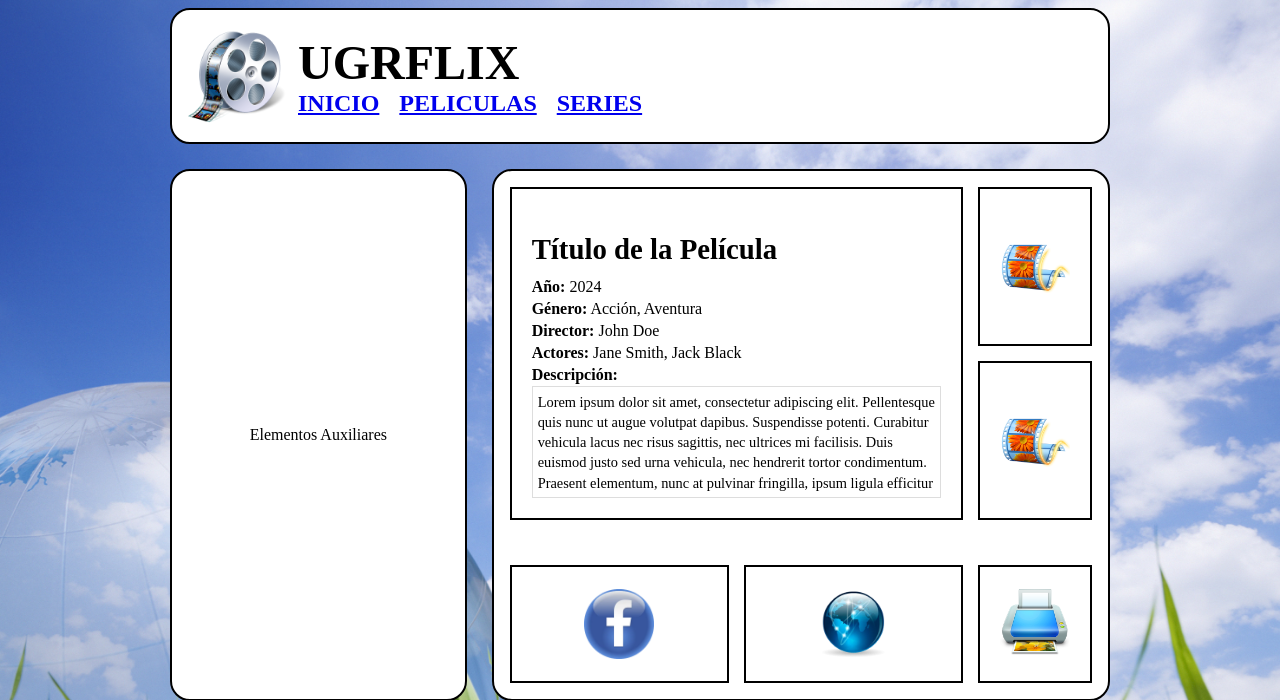
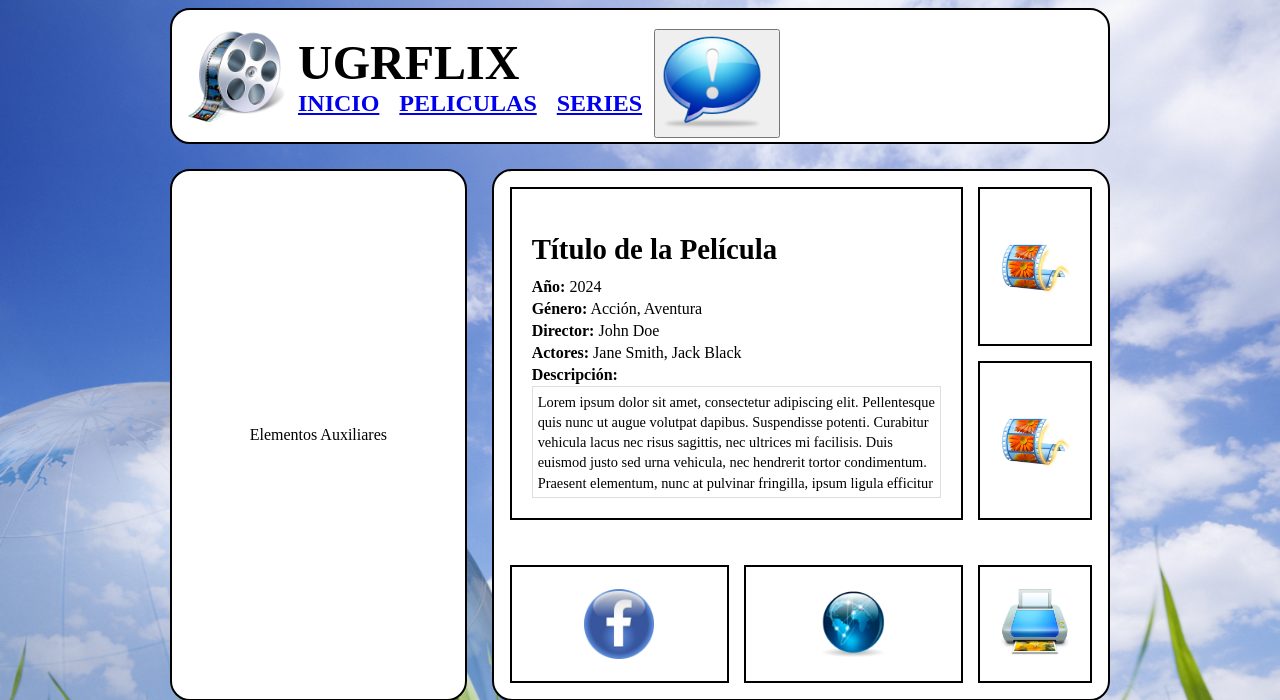
Before and after one commit to Quartenion/SIBW, a PHP site: page /pelicula.html in a window 1280 px wide. Shown: the top 700 px of the page. Run offline with PHP 8.4, Linux system fonts and the light colour scheme.

Commit message:
migajas iniciales p#2

```diff
--- a/P1/pelicula.css
+++ b/P1/pelicula.css
@@ -25,6 +25,14 @@ nav ul li {
 .logo-titulo img {
     width: 100px;
     margin-right: 10px;
+}
+
+.comentarios {
+    align-items: right;
+    justify-content: right;
+    position: absolute;
+    margin-top: 15px;
+    right: 500px;
 }
 
 .titulo-menu {
--- a/P1/pelicula.html
+++ b/P1/pelicula.html
@@ -23,6 +23,10 @@
                                 <li> <a href="#">SERIES</a> </li>
                             </ul>
                         </nav>
+                    </div>
+                    <div class="comentarios">
+                        <button name="button"><img src="img/chat.png" alt="Comentarios"></button>
+
                     </div>
                 </div>
             </div>
```
Also changed, not shown: P1/img/chat.png (added).
